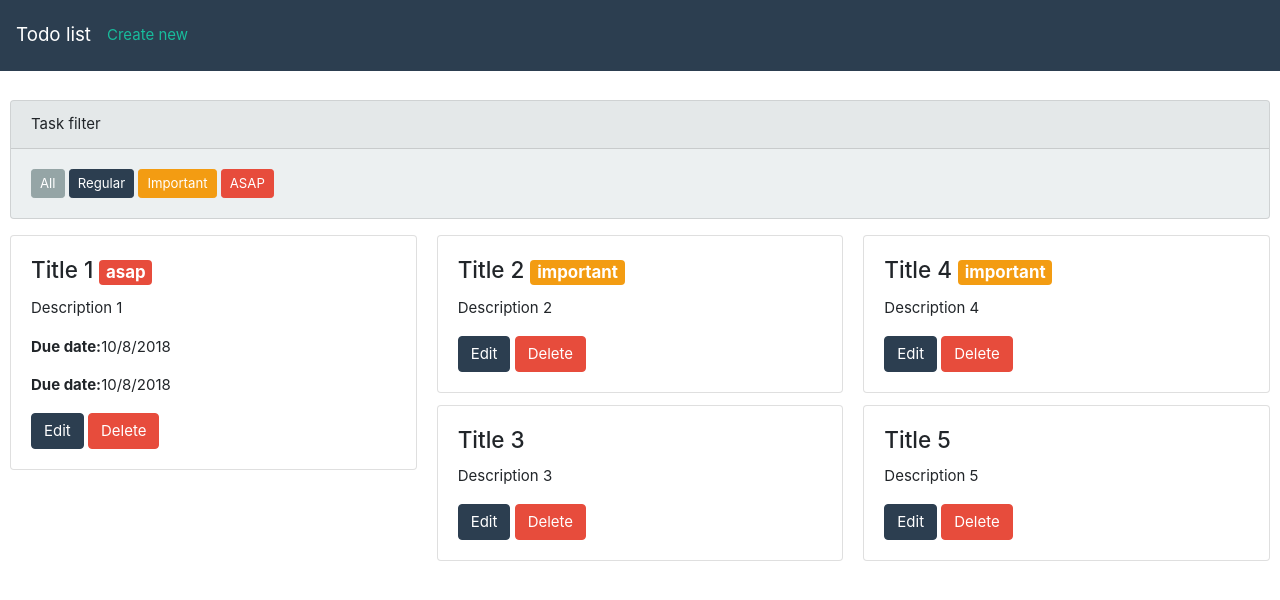
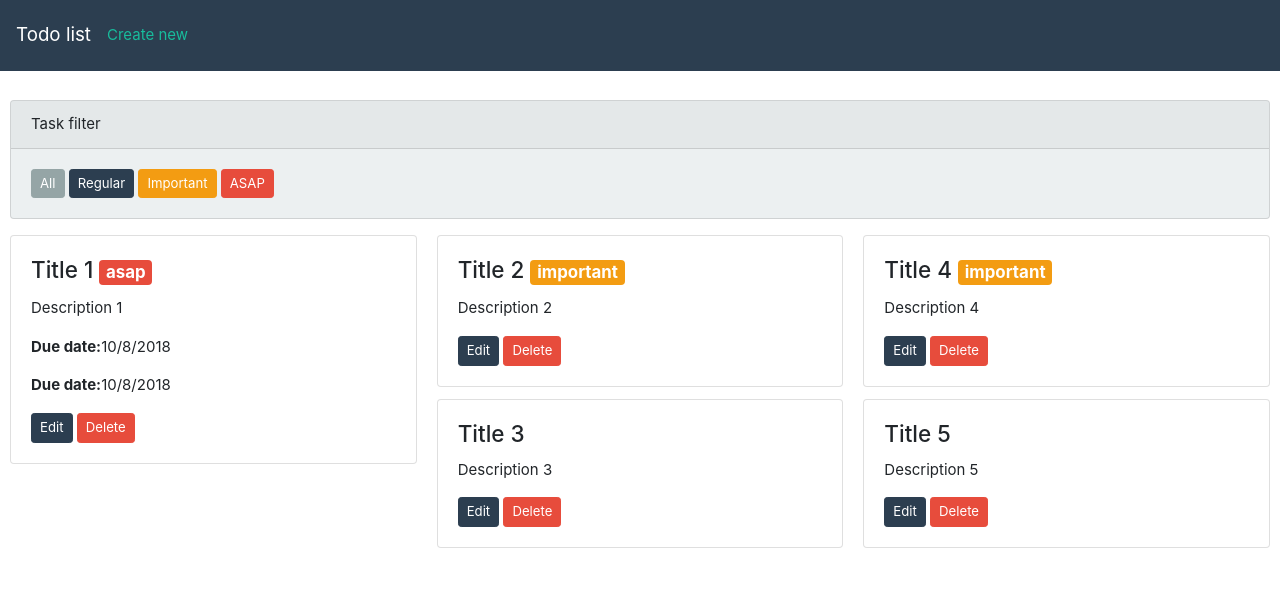
Before and after one commit to dmitryweiner/todo-react, a React (Create React App) app: page / in a window 1280 px wide. Shown: the top 600 px of the page. Built offline with nearby package versions, Linux system fonts and the light colour scheme.

Commit message:
Smaller buttons

```diff
--- a/src/TodoItem.js
+++ b/src/TodoItem.js
@@ -18,9 +18,9 @@ class TodoItem extends Component {
                 {this.props.completeDate &&
                 <p className="card-text"><strong>Due date:</strong>{this.props.completeDate.toLocaleDateString()}</p>
                 }
-                <Link className="btn btn-primary" to={"/edit/" + this.props.id}>Edit</Link>
+                <Link className="btn btn-primary btn-sm" to={"/edit/" + this.props.id}>Edit</Link>
                 &nbsp;
-                <Link className="btn btn-danger" to={"/delete/" + this.props.id}>Delete</Link>
+                <Link className="btn btn-danger btn-sm" to={"/delete/" + this.props.id}>Delete</Link>
             </div>
         </div>;
     }
```
